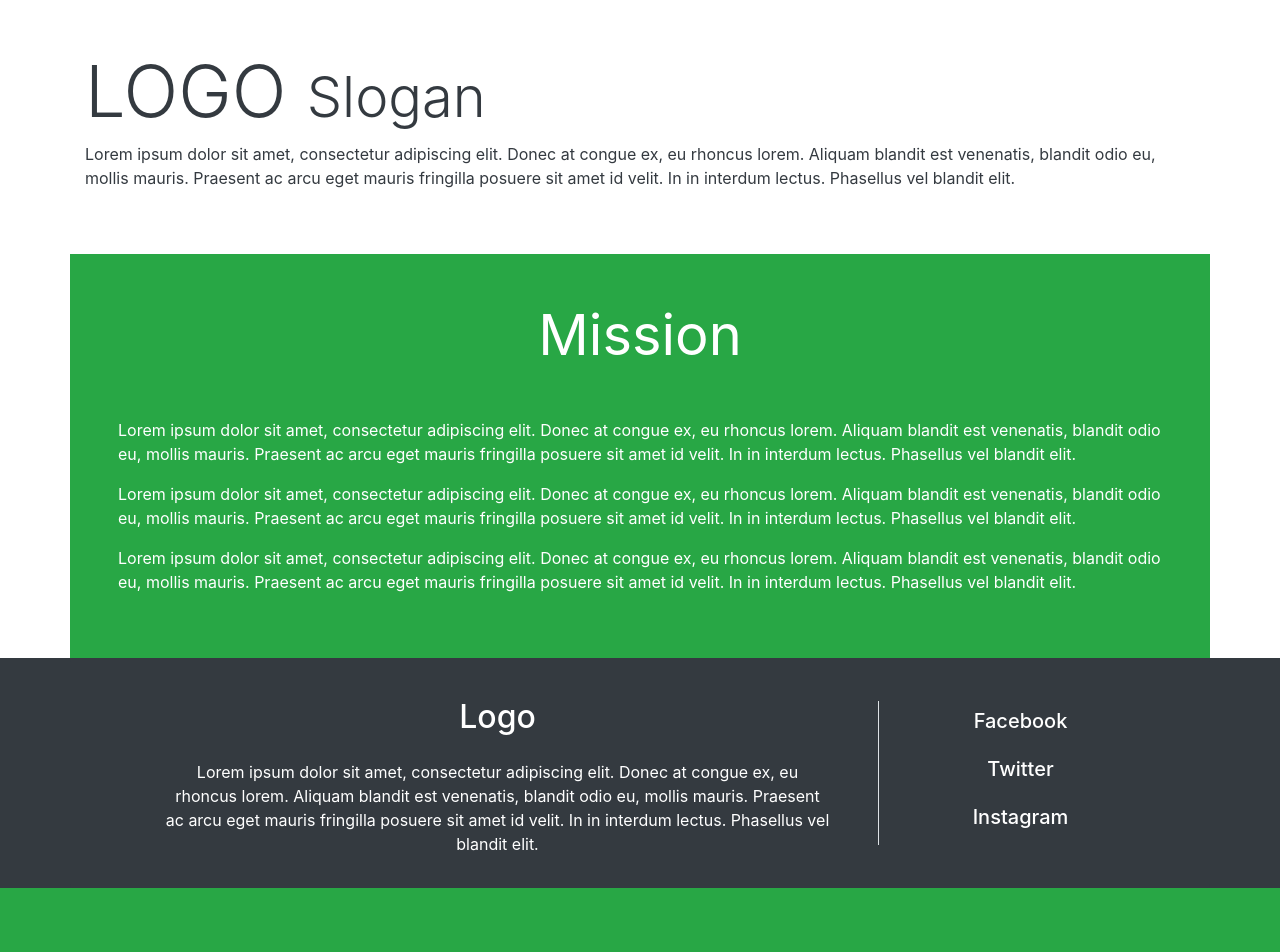
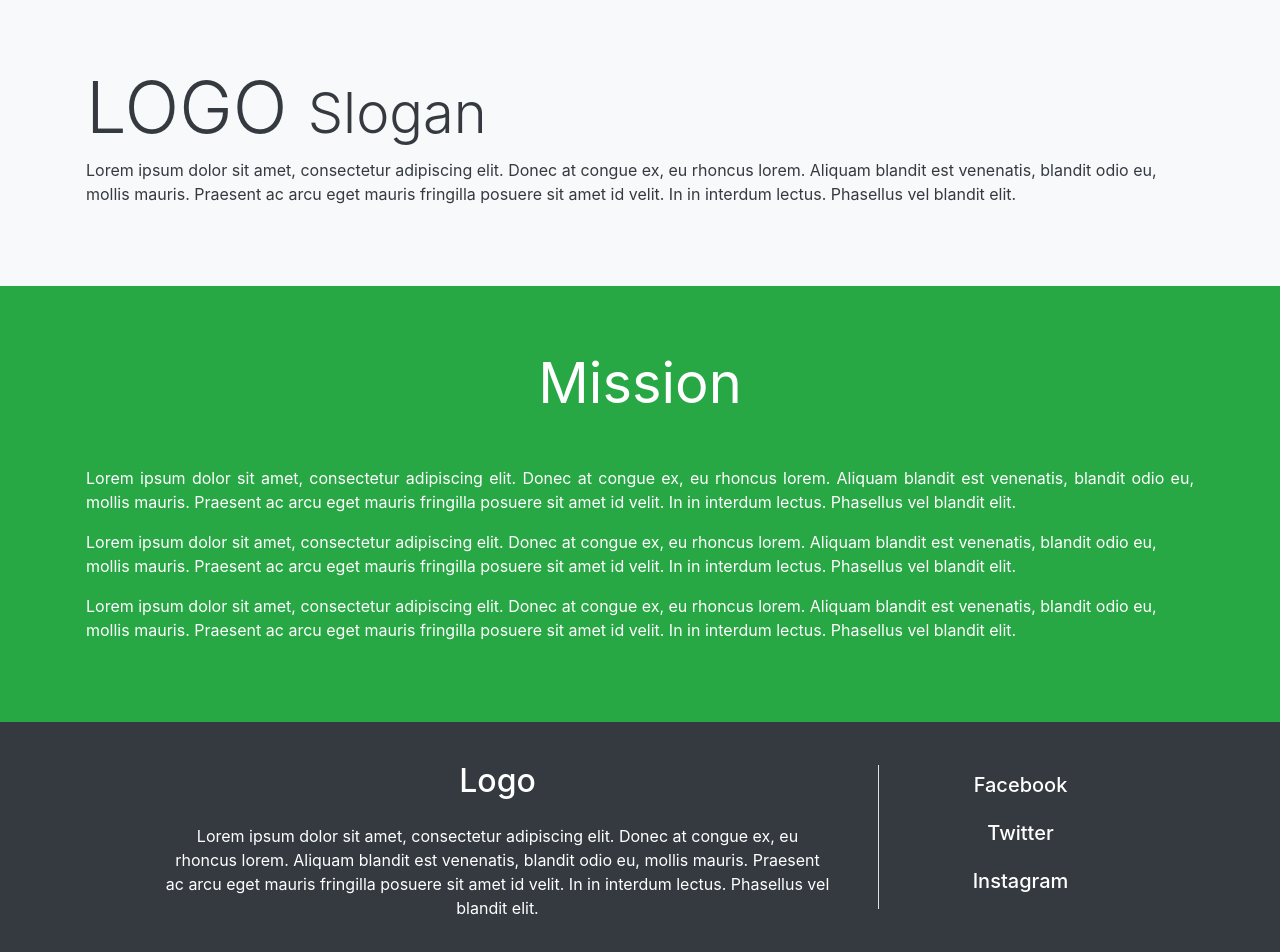
Before and after one commit to Name-Siddhartha/CropPrediction, a Flask app: page / in a window 1280 px wide. Shown: the part 56-1008 px from the top of the page. Before the commit the page ends 944 px from the top, so only its background shows below. Run offline with Flask 2, Linux system fonts and the light colour scheme; some libraries are stand-ins or nearby versions.

```diff
--- a/templates/intro.html
+++ b/templates/intro.html
@@ -1,17 +1,17 @@
 {% extends "body.html" %}
 {% block intro %}
-<div class="jumbotron-fluid p-5 m-0 text-dark rounded-0">
-    <div class="container">
+<div class="jumbotron-fluid bg-light p-5 m-0 text-dark rounded-0">
+    <div class="container p-3 p-0">
         <h1 class="display-3">LOGO <small class="display-4">Slogan</small></h1>
         <p>Lorem ipsum dolor sit amet, consectetur adipiscing elit. Donec at congue ex, eu rhoncus lorem. Aliquam blandit est venenatis, blandit odio eu, mollis mauris. Praesent ac arcu eget mauris fringilla posuere sit amet id velit. In in interdum lectus. Phasellus vel blandit elit.</p>
     </div>
 </div>
 
-<div class="container p-0">
-    <div class="jumbotron p-5 m-0 bg-success text-dark rounded-0">
+<div class="jumbotron-fluid p-5 m-0 bg-success text-dark rounded-0">
+    <div class="container p-3 p-0">
         <h1 class="display-4 text-center text-white"><b>Mission</b></h1>
         <div class="my-5"></div>
-        <p class="text-white">Lorem ipsum dolor sit amet, consectetur adipiscing elit. Donec at congue ex, eu rhoncus lorem. Aliquam blandit est venenatis, blandit odio eu, mollis mauris. Praesent ac arcu eget mauris fringilla posuere sit amet id velit. In in interdum lectus. Phasellus vel blandit elit.</p>
+        <p class="text-white text-justify">Lorem ipsum dolor sit amet, consectetur adipiscing elit. Donec at congue ex, eu rhoncus lorem. Aliquam blandit est venenatis, blandit odio eu, mollis mauris. Praesent ac arcu eget mauris fringilla posuere sit amet id velit. In in interdum lectus. Phasellus vel blandit elit.</p>
         <p class="text-white">Lorem ipsum dolor sit amet, consectetur adipiscing elit. Donec at congue ex, eu rhoncus lorem. Aliquam blandit est venenatis, blandit odio eu, mollis mauris. Praesent ac arcu eget mauris fringilla posuere sit amet id velit. In in interdum lectus. Phasellus vel blandit elit.</p>
         <p class="text-white">Lorem ipsum dolor sit amet, consectetur adipiscing elit. Donec at congue ex, eu rhoncus lorem. Aliquam blandit est venenatis, blandit odio eu, mollis mauris. Praesent ac arcu eget mauris fringilla posuere sit amet id velit. In in interdum lectus. Phasellus vel blandit elit.</p>
     </div>
```
Also changed, not shown: templates/form_crop.html (+9 -11 lines).
